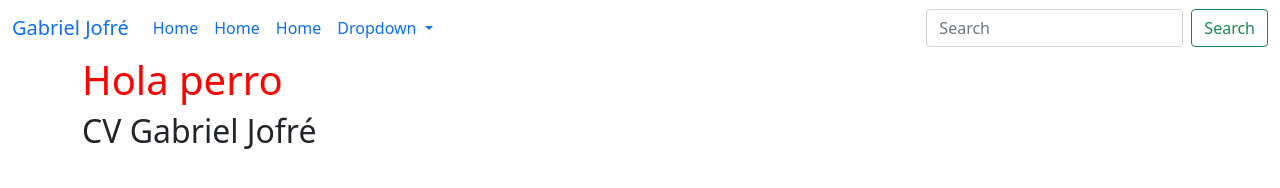
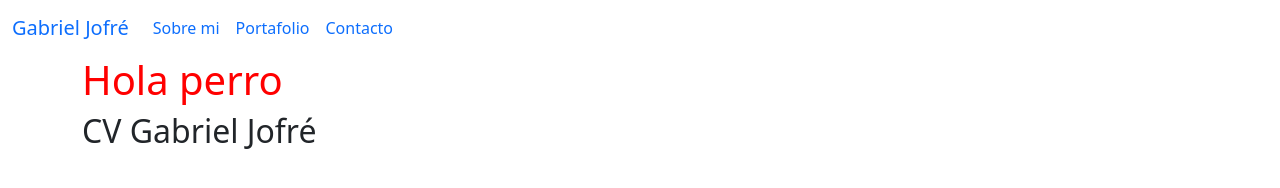
Before and after one commit to cindyadasme/gabriel-jofre-cv, a plain HTML site: page index.html in a window 1280 px wide. Drawn offline with nearby package versions, Linux system fonts and the light colour scheme.

Commit message:
arreglando el nav

```diff
--- a/index.html
+++ b/index.html
@@ -9,7 +9,7 @@
 </head>
 <body>
     <nav class="navbar navbar-expand-lg bg-body-tertiary">
-        <div class="container-fluid">
+        <div class="container-fluid text-center">
         <a class="navbar-brand" href="#">Gabriel Jofré</a>
         <button class="navbar-toggler" type="button" data-bs-toggle="collapse" data-bs-target="#navbarSupportedContent" aria-controls="navbarSupportedContent" aria-expanded="false" aria-label="Toggle navigation">
       <span class="navbar-toggler-icon"></span>
@@ -17,31 +17,16 @@
     <div class="collapse navbar-collapse" id="navbarSupportedContent">
       <ul class="navbar-nav me-auto mb-2 mb-lg-0">
         <li class="nav-item">
-          <a class="nav-link active" aria-current="page" href="#">Home</a>
+          <a class="nav-link active" aria-current="page" href="#">Sobre mi</a>
         </li>
         <li class="nav-item">
-          <a class="nav-link active" aria-current="page" href="#">Home</a>
+          <a class="nav-link active" aria-current="page" href="#">Portafolio</a>
         </li>
         <li class="nav-item">
-          <a class="nav-link active" aria-current="page" href="#">Home</a>
-        </li>
-        <li class="nav-item dropdown">
-          <a class="nav-link dropdown-toggle" href="#" role="button" data-bs-toggle="dropdown" aria-expanded="false">
-            Dropdown
-          </a>
-          <ul class="dropdown-menu">
-            <li><a class="dropdown-item" href="#">Action</a></li>
-            <li><a class="dropdown-item" href="#">Another action</a></li>
-            <li><hr class="dropdown-divider"></li>
-            <li><a class="dropdown-item" href="#">Something else here</a></li>
-          </ul>
+          <a class="nav-link active" aria-current="page" href="#">Contacto</a>
         </li>
 
       </ul>
-      <form class="d-flex" role="search">
-        <input class="form-control me-2" type="search" placeholder="Search" aria-label="Search"/>
-        <button class="btn btn-outline-success" type="submit">Search</button>
-      </form>
     </div>
   </div>
 </nav>
```
